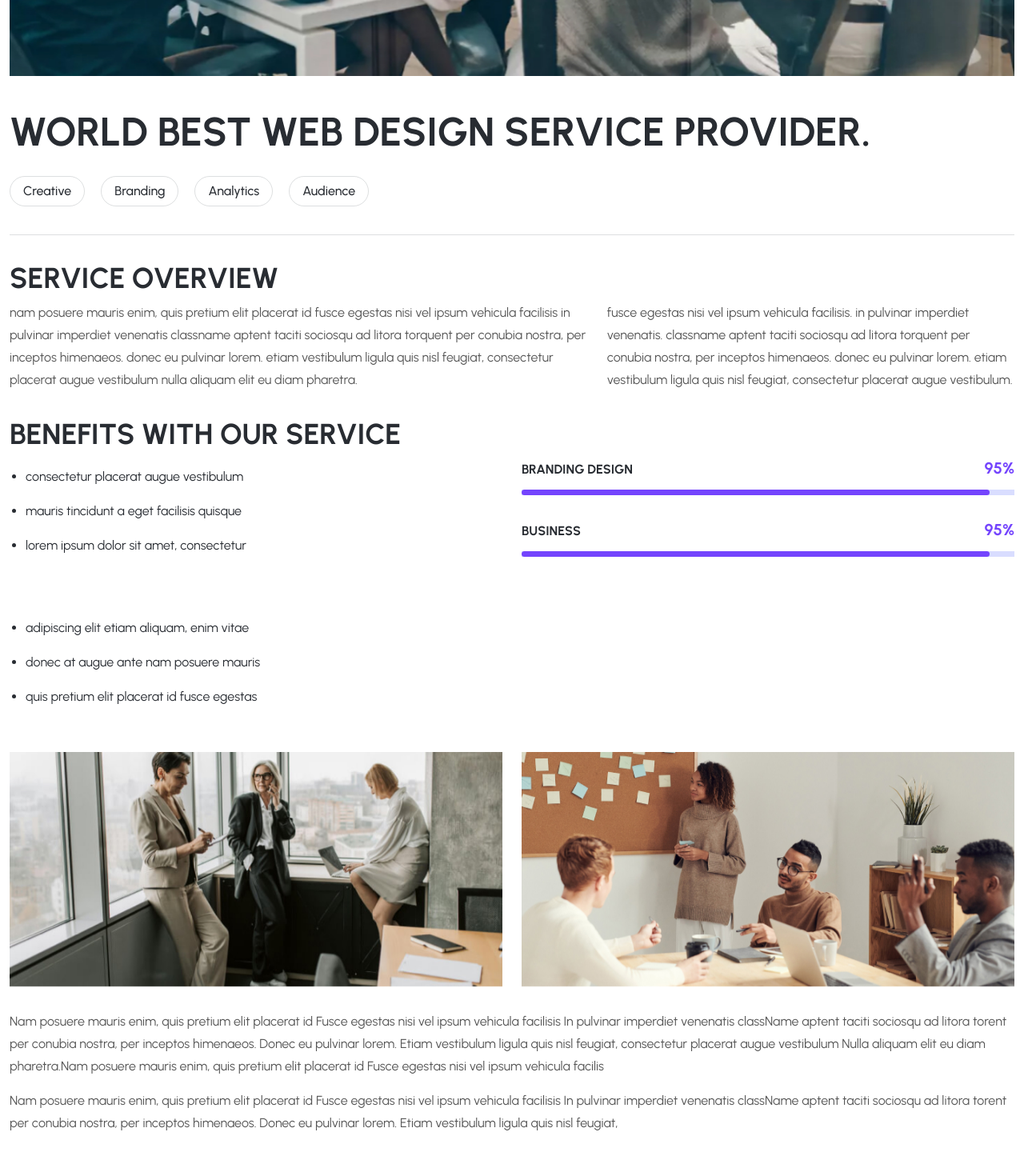
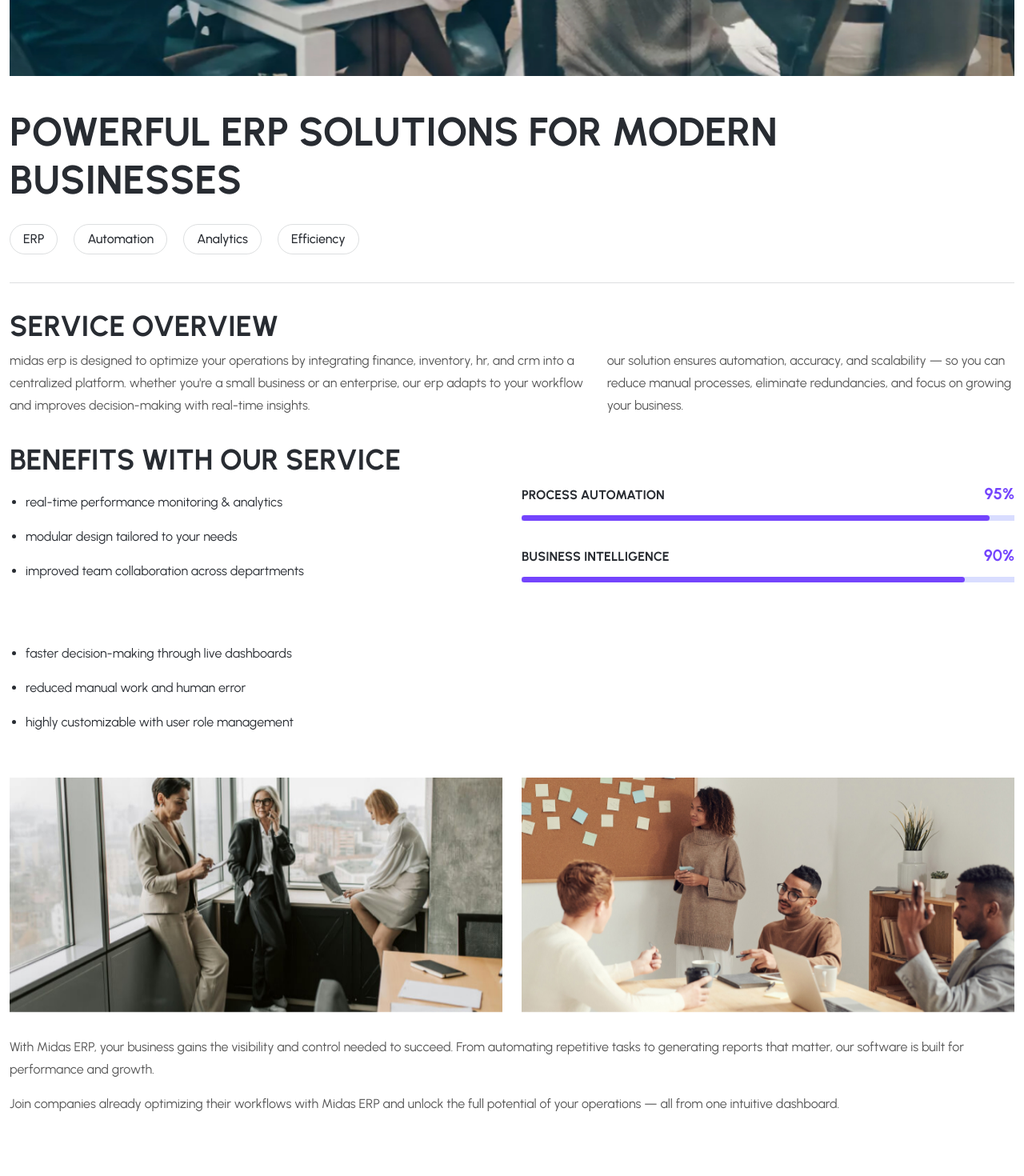
Before and after one commit to imuturi/midas_website, a React (Vite) app: page /service/service-details in a window 1280 px wide. Shown: the part 1100-2570 px from the top of the page at 80% size. Built offline with nearby package versions, Linux system fonts and the light colour scheme.

Commit message:
customized service details page

```diff
--- a/src/Components/ServiceDetails/ServiceDetails.jsx
+++ b/src/Components/ServiceDetails/ServiceDetails.jsx
@@ -1,127 +1,154 @@
-
 const ServiceDetails = () => {
   return (
     <div className="service-details-section">
       <div className="service-details-container-wrapper section-padding fix">
         <div className="container">
           <div className="service-details-wrapper">
-                    <div className="main-thumb img-custom-anim-right wow fadeInLeft" data-wow-delay=".3s">
-                        <img src="/assets/images/services/servicesDetailsThumb1_1.jpg" alt="thumb" />
+            <div
+              className="main-thumb img-custom-anim-right wow fadeInLeft"
+              data-wow-delay=".3s"
+            >
+              <img
+                src="/assets/images/services/servicesDetailsThumb1_1.jpg"
+                alt="thumb"
+              />
             </div>
-                    <h2 className="title wow fadeInUp" data-wow-delay=".3s">World best web design service provider.</h2>
+            <h2 className="title wow fadeInUp" data-wow-delay=".3s">
+              Powerful ERP Solutions for Modern Businesses
+            </h2>
             <div className="tagcloud">
               <div className="tag">
-                            <a href="#">Creative</a>
+                <a href="#">ERP</a>
               </div>
               <div className="tag">
-                            <a href="#">Branding</a>
+                <a href="#">Automation</a>
               </div>
               <div className="tag">
                 <a href="#">Analytics</a>
               </div>
               <div className="tag">
-                            <a href="#">Audience</a>
+                <a href="#">Efficiency</a>
               </div>
             </div>
+
             <div className="details-box1">
               <h3 className="subtitle wow fadeInUp" data-wow-delay=".3s">
                 Service Overview
               </h3>
               <div className="row gy-3">
                 <div className="col-xl-7">
-                                <p className="text wow fadeInUp" data-wow-delay=".3s">Nam posuere mauris enim, quis pretium
-                                    elit placerat id Fusce egestas
-                                    nisi vel ipsum vehicula facilisis In pulvinar imperdiet venenatis className aptent
-                                    taciti sociosqu ad litora torquent per conubia nostra, per inceptos himenaeos. Donec
-                                    eu pulvinar lorem. Etiam vestibulum ligula quis nisl feugiat, consectetur placerat
-                                    augue vestibulum Nulla aliquam elit eu diam pharetra.</p>
+                  <p className="text wow fadeInUp" data-wow-delay=".3s">
+                    Midas ERP is designed to optimize your operations by
+                    integrating finance, inventory, HR, and CRM into a
+                    centralized platform. Whether you're a small business or an
+                    enterprise, our ERP adapts to your workflow and improves
+                    decision-making with real-time insights.
+                  </p>
                 </div>
                 <div className="col-xl-5">
-                                <p className="text wow fadeInUp" data-wow-delay=".5s">Fusce egestas nisi vel ipsum vehicula
-                                    facilisis. In pulvinar imperdiet
-                                    venenatis. className aptent taciti sociosqu ad litora torquent per conubia nostra, per
-                                    inceptos himenaeos. Donec eu pulvinar lorem. Etiam vestibulum ligula quis nisl
-                                    feugiat, consectetur placerat augue vestibulum.</p>
+                  <p className="text wow fadeInUp" data-wow-delay=".5s">
+                    Our solution ensures automation, accuracy, and scalability —
+                    so you can reduce manual processes, eliminate redundancies,
+                    and focus on growing your business.
+                  </p>
                 </div>
               </div>
             </div>
+
             <div className="details-box2">
               <h3 className="subtitle wow fadeInUp" data-wow-delay=".3s">
                 Benefits With Our Service
               </h3>
               <div className="row gy-3">
                 <div className="col-xl-6">
-                                <div className="feature-wrapper wow fadeInUp" data-wow-delay=".3s">
+                  <div
+                    className="feature-wrapper wow fadeInUp"
+                    data-wow-delay=".3s"
+                  >
                     <ul className="feature">
-                                        <li>consectetur placerat augue vestibulum</li>
-                                        <li>Mauris tincidunt a eget facilisis Quisque</li>
-                                        <li>Lorem ipsum dolor sit amet, consectetur</li>
+                      <li>Real-time performance monitoring & analytics</li>
+                      <li>Modular design tailored to your needs</li>
+                      <li>Improved team collaboration across departments</li>
                     </ul>
                     <ul className="feature">
-                                        <li>adipiscing elit Etiam aliquam, enim vitae</li>
-                                        <li>Donec at augue ante Nam posuere mauris</li>
-                                        <li>quis pretium elit placerat id Fusce egestas</li>
+                      <li>Faster decision-making through live dashboards</li>
+                      <li>Reduced manual work and human error</li>
+                      <li>Highly customizable with user role management</li>
                     </ul>
                   </div>
+                </div>
 
-                            </div>
                 <div className="col-xl-6">
                   <div className="progress-wrap">
                     <div className="progress-meta">
-                                        <div className="title">Branding Design</div>
+                      <div className="title">Process Automation</div>
                       <div className="percentage">95%</div>
                     </div>
                     <div className="progress-container">
-                                        <div className="progress-bar" >
-
-                                        </div>
+                      <div
+                        className="progress-bar"
+                        style={{ width: "95%" }}
+                      ></div>
                     </div>
                   </div>
                   <div className="progress-wrap mb-0">
                     <div className="progress-meta">
-                                        <div className="title">Business</div>
-                                        <div className="percentage">95%</div>
+                      <div className="title">Business Intelligence</div>
+                      <div className="percentage">90%</div>
                     </div>
                     <div className="progress-container">
-                                        <div className="progress-bar" >
-
+                      <div
+                        className="progress-bar"
+                        style={{ width: "90%" }}
+                      ></div>
                     </div>
                   </div>
                 </div>
               </div>
-                        </div>
+
               <div className="thumb-wrapper">
                 <div className="row gy-3">
                   <div className="col-xl-6">
-                                    <div className="thumb img-custom-anim-left wow fadeInUp" data-wow-delay=".3s"><img
-                                            src="/assets/images/services/servicesDetailsThumb1_2.jpg" alt="thumb" /></div>
+                    <div
+                      className="thumb img-custom-anim-left wow fadeInUp"
+                      data-wow-delay=".3s"
+                    >
+                      <img
+                        src="/assets/images/services/servicesDetailsThumb1_2.jpg"
+                        alt="ERP demo"
+                      />
+                    </div>
                   </div>
                   <div className="col-xl-6">
-                                    <div className="thumb  img-custom-anim-left wow fadeInUp" data-wow-delay=".3s"><img
-                                            src="/assets/images/services/servicesDetailsThumb1_3.jpg" alt="thumb" /></div>
+                    <div
+                      className="thumb img-custom-anim-left wow fadeInUp"
+                      data-wow-delay=".3s"
+                    >
+                      <img
+                        src="/assets/images/services/servicesDetailsThumb1_3.jpg"
+                        alt="ERP analytics"
+                      />
                     </div>
                   </div>
                 </div>
+              </div>
+
               <p className="text1 wow fadeInUp" data-wow-delay=".3s">
-                            Nam posuere mauris enim, quis pretium elit placerat id Fusce egestas nisi vel ipsum vehicula
-                            facilisis In pulvinar imperdiet venenatis className aptent taciti sociosqu ad litora torent per
-                            conubia nostra, per inceptos himenaeos. Donec eu pulvinar lorem. Etiam vestibulum ligula
-                            quis nisl feugiat, consectetur placerat augue vestibulum Nulla aliquam elit eu diam
-                            pharetra.Nam posuere mauris enim, quis pretium elit placerat id Fusce egestas nisi vel ipsum
-                            vehicula facilis
+                With Midas ERP, your business gains the visibility and control
+                needed to succeed. From automating repetitive tasks to
+                generating reports that matter, our software is built for
+                performance and growth.
               </p>
               <p className="text2 wow fadeInUp" data-wow-delay=".5s">
-                            Nam posuere mauris enim, quis pretium elit placerat id Fusce egestas nisi vel ipsum vehicula
-                            facilisis In pulvinar imperdiet venenatis className aptent taciti sociosqu ad litora torent per
-                            conubia nostra, per inceptos himenaeos. Donec eu pulvinar lorem. Etiam vestibulum ligula
-                            quis nisl feugiat,
+                Join companies already optimizing their workflows with Midas ERP
+                and unlock the full potential of your operations — all from one
+                intuitive dashboard.
               </p>
             </div>
           </div>
         </div>
       </div>
     </div>
-
   );
 };
 
```
Lines whose indentation alone changed are shown as unchanged.
